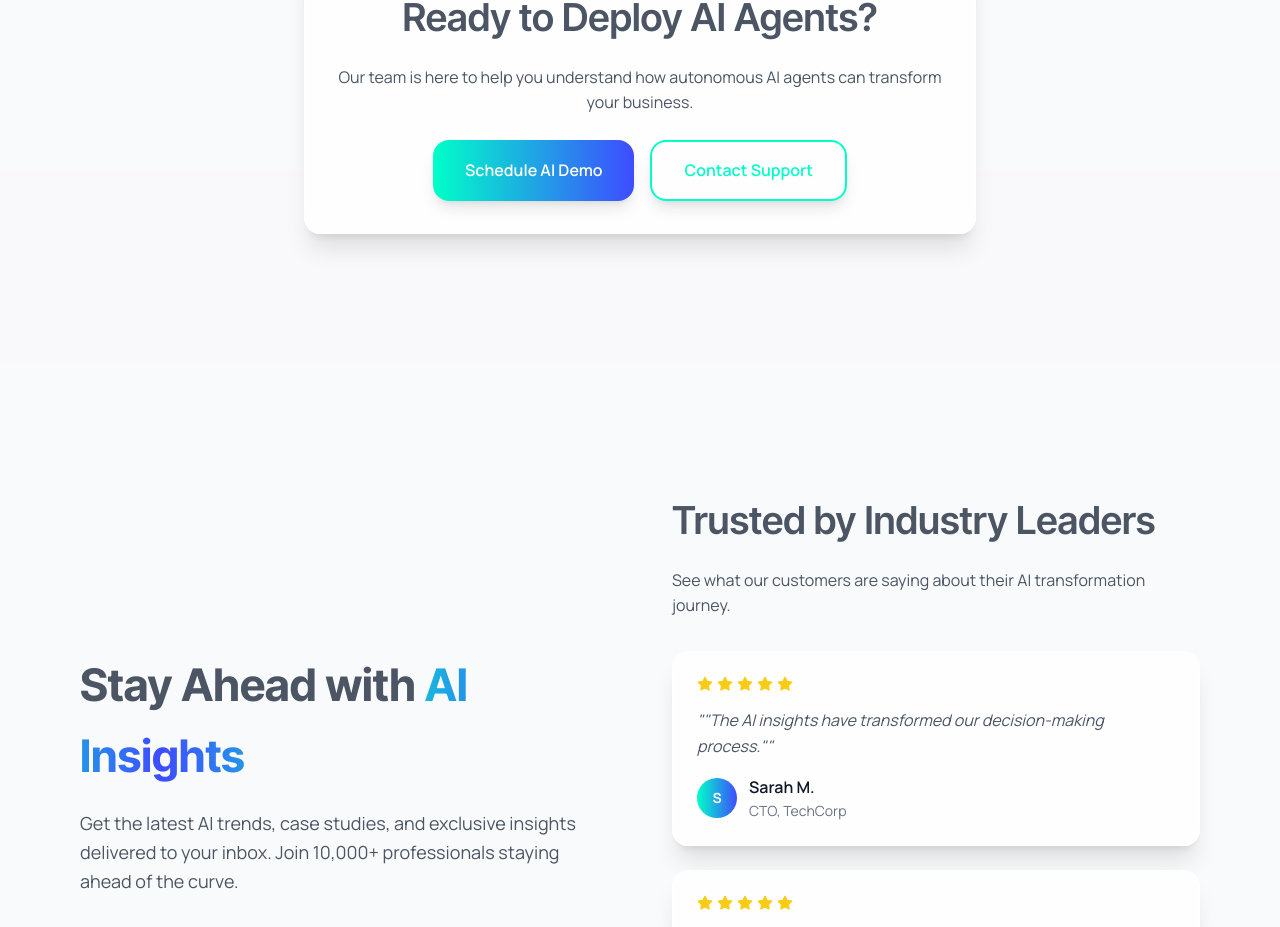
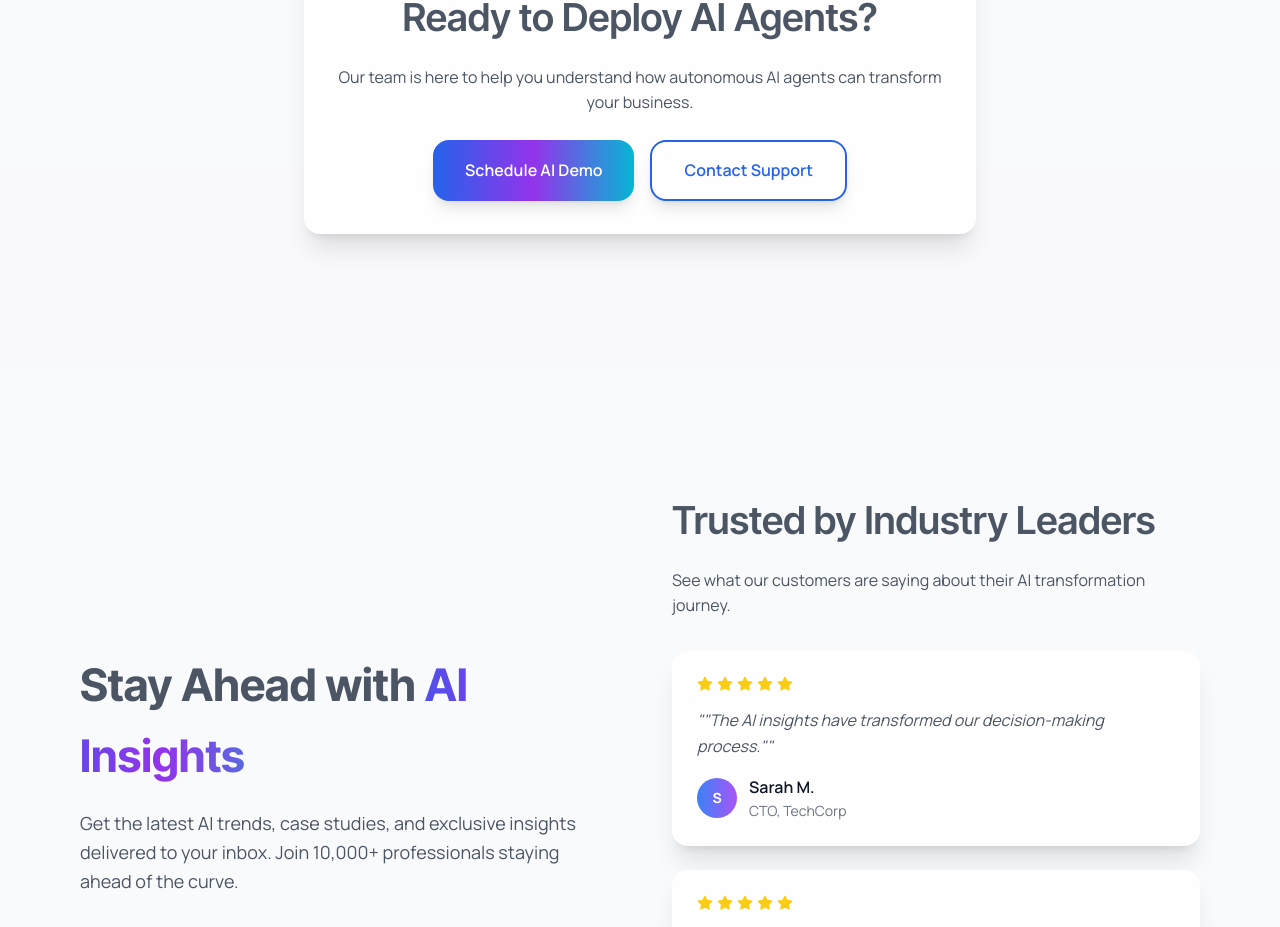
Before and after one commit to sh06565/Aiestra, a React (Vite) app: page /about in a window 1280 px wide. Shown: the part 1863-2790 px from the top of the page. Built offline with nearby package versions, Linux system fonts and the light colour scheme; no server answers.

Commit message:
colors updated

```diff
--- a/src/components/Footer.jsx
+++ b/src/components/Footer.jsx
@@ -66,7 +66,7 @@ const Footer = () => {
                   <Mail size={14} className="sm:w-4 sm:h-4" />
                   <a
                     href={`mailto:${config.contact.email}`}
-                    className="text-xs sm:text-sm hover:text-primary-500 transition-colors"
+                    className="text-xs sm:text-sm hover:text-blue-600 transition-colors"
                   >
                     {config.contact.email}
                   </a>
@@ -75,7 +75,7 @@ const Footer = () => {
                   <Phone size={14} className="sm:w-4 sm:h-4" />
                   <a
                     href={`tel:${config.contact.phone}`}
-                    className="text-xs sm:text-sm hover:text-primary-500 transition-colors"
+                    className="text-xs sm:text-sm hover:text-blue-600 transition-colors"
                   >
                     {config.contact.phone}
                   </a>
@@ -101,7 +101,7 @@ const Footer = () => {
                 <li key={link.name}>
                   <Link
                     to={link.href}
-                    className="text-gray-400 hover:text-primary-500 transition-colors duration-200 text-xs sm:text-sm"
+                    className="text-gray-400 hover:text-blue-600 transition-colors duration-200 text-xs sm:text-sm"
                   >
                     {link.name}
                   </Link>
@@ -123,7 +123,7 @@ const Footer = () => {
                 <li key={link.name}>
                   <Link
                     to={link.href}
-                    className="text-gray-400 hover:text-primary-500 transition-colors duration-200 text-xs sm:text-sm"
+                    className="text-gray-400 hover:text-blue-600 transition-colors duration-200 text-xs sm:text-sm"
                   >
                     {link.name}
                   </Link>
@@ -145,7 +145,7 @@ const Footer = () => {
                 <li key={link.name}>
                   <a
                     href={link.href}
-                    className="text-gray-400 hover:text-primary-500 transition-colors duration-200 text-xs sm:text-sm"
+                    className="text-gray-400 hover:text-blue-600 transition-colors duration-200 text-xs sm:text-sm"
                   >
                     {link.name}
                   </a>
@@ -179,7 +179,7 @@ const Footer = () => {
                   rel="noopener noreferrer"
                   whileHover={{ scale: 1.1 }}
                   whileTap={{ scale: 0.9 }}
-                  className="w-7 h-7 sm:w-8 sm:h-8 bg-gray-800 hover:bg-primary-500 rounded-lg flex items-center justify-center transition-colors duration-200"
+                  className="w-7 h-7 sm:w-8 sm:h-8 bg-gray-800 hover:bg-blue-600 rounded-lg flex items-center justify-center transition-colors duration-200"
                   aria-label={social.label}
                 >
                   <social.icon size={14} className="sm:w-4 sm:h-4 text-gray-400 hover:text-white" />
--- a/src/components/Navbar.jsx
+++ b/src/components/Navbar.jsx
@@ -77,8 +77,8 @@ const Navbar = ({ onBookDemo }) => {
                     to={item.href}
                     className={`text-sm font-medium transition-colors duration-200 ${
                       isActive(item.href)
-                        ? 'text-primary-500'
-                        : 'hover:text-primary-500'
+                        ? 'text-blue-600'
+                        : 'hover:text-blue-600'
                     }`}
                   >
                     {item.name}
@@ -94,7 +94,7 @@ const Navbar = ({ onBookDemo }) => {
               onClick={onBookDemo}
               whileHover={{ scale: 1.05, y: -2 }}
               whileTap={{ scale: 0.95 }}
-              className="group relative overflow-hidden px-6 py-3 bg-gradient-to-r from-primary-500 to-secondary-500 text-white font-semibold rounded-xl shadow-lg hover:shadow-xl transition-all duration-300 transform hover:scale-105 focus:outline-none"
+              className="group relative overflow-hidden px-6 py-3 bg-gradient-to-r from-blue-600 via-purple-600 to-cyan-500 text-white font-semibold rounded-xl shadow-lg hover:shadow-xl transition-all duration-300 transform hover:scale-105 focus:outline-none"
             >
               <div className="absolute inset-0 bg-gradient-to-r from-primary-600 to-secondary-600 opacity-0 group-hover:opacity-100 transition-opacity duration-300"></div>
               <div className="relative flex items-center justify-center space-x-2">
@@ -159,8 +159,8 @@ const Navbar = ({ onBookDemo }) => {
                         onClick={() => setIsOpen(false)}
                         className={`block text-sm font-medium transition-colors duration-200 ${
                           isActive(item.href)
-                            ? 'text-primary-500'
-                            : 'hover:text-primary-500'
+                            ? 'text-blue-600'
+                            : 'hover:text-blue-600'
                         }`}
                       >
                         {item.name}
@@ -175,9 +175,9 @@ const Navbar = ({ onBookDemo }) => {
                   }}
                   whileHover={{ scale: 1.05, y: -2 }}
                   whileTap={{ scale: 0.95 }}
-                  className="group relative overflow-hidden w-full px-6 py-3 bg-gradient-to-r from-primary-500 to-secondary-500 text-white font-semibold rounded-xl shadow-lg hover:shadow-xl transition-all duration-300 transform hover:scale-105 focus:outline-none"
+                  className="group relative overflow-hidden w-full px-6 py-3 bg-gradient-to-r from-blue-600 via-purple-600 to-cyan-500 text-white font-semibold rounded-xl shadow-lg hover:shadow-xl transition-all duration-300 transform hover:scale-105 focus:outline-none"
                 >
-                  <div className="absolute inset-0 bg-gradient-to-r from-primary-600 to-secondary-600 opacity-0 group-hover:opacity-100 transition-opacity duration-300"></div>
+                  <div className="absolute inset-0 bg-gradient-to-r from-blue-700 via-purple-700 to-cyan-600 opacity-0 group-hover:opacity-100 transition-opacity duration-300"></div>
                   <div className="relative flex items-center justify-center space-x-2">
                     <span>Book a Demo</span>
                   </div>
--- a/src/index.css
+++ b/src/index.css
@@ -8,8 +8,9 @@
     --background-dark: #0A0A0A;
     --text-light: #2D3748;
     --text-dark: #E2E8F0;
-    --primary-cyan: #00D4AA;
-    --primary-indigo: #6366F1;
+    --primary-blue: #3B82F6;
+    --secondary-purple: #A855F7;
+    --accent-cyan: #06B6D4;
     --trust-blue: #3B82F6;
     --warm-orange: #F59E0B;
     --calm-green: #10B981;
@@ -43,18 +44,18 @@
   }
 
   ::-webkit-scrollbar-thumb {
-    @apply bg-gradient-to-b from-primary-500 to-secondary-500 rounded-full;
+    @apply bg-gradient-to-b from-blue-600 via-purple-600 to-cyan-500 rounded-full;
     transition: all 0.3s ease;
   }
 
   ::-webkit-scrollbar-thumb:hover {
-    @apply from-primary-600 to-secondary-600;
+    @apply from-blue-700 via-purple-700 to-cyan-600;
     transform: scale(1.1);
   }
 
   /* Selection styling for better UX */
   ::selection {
-    @apply bg-primary-500/20 text-primary-900 dark:text-primary-100;
+    @apply bg-blue-500/20 text-blue-900 dark:text-blue-100;
   }
 
   /* Focus states for accessibility and psychological comfort */
@@ -82,21 +83,21 @@
 
   /* Gradient text with emotional impact */
   .gradient-text {
-    @apply bg-gradient-to-r from-primary-500 via-secondary-500 to-primary-500 bg-clip-text text-transparent;
+    @apply bg-gradient-to-r from-blue-600 via-purple-600 to-cyan-500 bg-clip-text text-transparent;
     background-size: 200% 200%;
     animation: gradient-shift 8s ease infinite;
   }
 
   /* Trust-building button styles */
   .btn-primary {
-    @apply px-8 py-4 bg-gradient-to-r from-primary-500 to-secondary-500 text-white font-semibold rounded-2xl shadow-lg hover:shadow-xl transition-all duration-300 transform hover:scale-105 focus:outline-none;
+    @apply px-8 py-4 bg-gradient-to-r from-blue-600 via-purple-600 to-cyan-500 text-white font-semibold rounded-2xl shadow-lg hover:shadow-xl transition-all duration-300 transform hover:scale-105 focus:outline-none;
     position: relative;
     overflow: hidden;
   }
 
   .btn-primary::before {
     content: '';
-    @apply absolute inset-0 bg-gradient-to-r from-primary-600 to-secondary-600 opacity-0 transition-opacity duration-300;
+    @apply absolute inset-0 bg-gradient-to-r from-blue-700 via-purple-700 to-cyan-600 opacity-0 transition-opacity duration-300;
   }
 
   .btn-primary:hover::before {
@@ -104,7 +105,7 @@
   }
 
   .btn-secondary {
-    @apply px-8 py-4 border-2 border-primary-500 text-primary-500 font-semibold rounded-2xl hover:bg-primary-500 hover:text-white transition-all duration-300 transform hover:scale-105 focus:outline-none shadow-lg hover:shadow-xl;
+    @apply px-8 py-4 border-2 border-blue-600 text-blue-600 font-semibold rounded-2xl hover:bg-blue-600 hover:text-white transition-all duration-300 transform hover:scale-105 focus:outline-none shadow-lg hover:shadow-xl;
   }
 
   /* Comfortable spacing with psychological rhythm */
@@ -188,7 +189,7 @@
   }
 
   .success-metric {
-    @apply text-center p-6 rounded-2xl bg-gradient-to-br from-primary-500/10 to-secondary-500/10 border border-primary-500/20;
+    @apply text-center p-6 rounded-2xl bg-gradient-to-br from-blue-500/10 via-purple-500/10 to-cyan-500/10 border border-blue-500/20;
   }
 }
 
--- a/tailwind.config.js
+++ b/tailwind.config.js
@@ -8,30 +8,44 @@ export default {
   theme: {
     extend: {
       colors: {
-        // Primary colors
+        // Primary colors - Blue gradient
         primary: {
-          50: '#f0fffd',
-          100: '#ccfffe',
-          200: '#99fffd',
-          300: '#66fffc',
-          400: '#33fffb',
-          500: '#00ffc8',
-          600: '#00e6b4',
-          700: '#00cca0',
-          800: '#00b38c',
-          900: '#009978',
+          50: '#eff6ff',
+          100: '#dbeafe',
+          200: '#bfdbfe',
+          300: '#93c5fd',
+          400: '#60a5fa',
+          500: '#3b82f6',
+          600: '#2563eb',
+          700: '#1d4ed8',
+          800: '#1e40af',
+          900: '#1e3a8a',
         },
+        // Secondary colors - Purple gradient
         secondary: {
-          50: '#f0f4ff',
-          100: '#e0e9ff',
-          200: '#c1d3ff',
-          300: '#a2bdff',
-          400: '#83a7ff',
-          500: '#3e4cff',
-          600: '#3845e6',
-          700: '#323ecc',
-          800: '#2c37b3',
-          900: '#263099',
+          50: '#faf5ff',
+          100: '#f3e8ff',
+          200: '#e9d5ff',
+          300: '#d8b4fe',
+          400: '#c084fc',
+          500: '#a855f7',
+          600: '#9333ea',
+          700: '#7c3aed',
+          800: '#6b21a8',
+          900: '#581c87',
+        },
+        // Accent colors - Cyan for highlights
+        accent: {
+          50: '#ecfeff',
+          100: '#cffafe',
+          200: '#a5f3fc',
+          300: '#67e8f9',
+          400: '#22d3ee',
+          500: '#06b6d4',
+          600: '#0891b2',
+          700: '#0e7490',
+          800: '#155e75',
+          900: '#164e63',
         },
         // Background colors
         background: {
```
